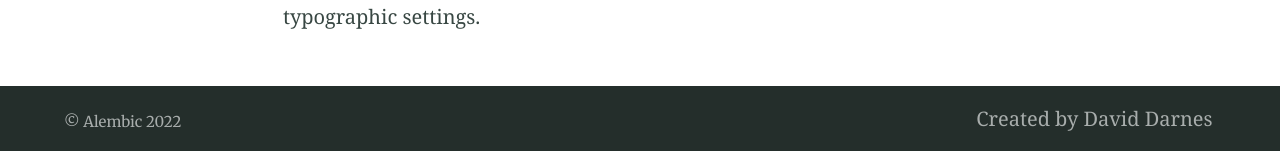
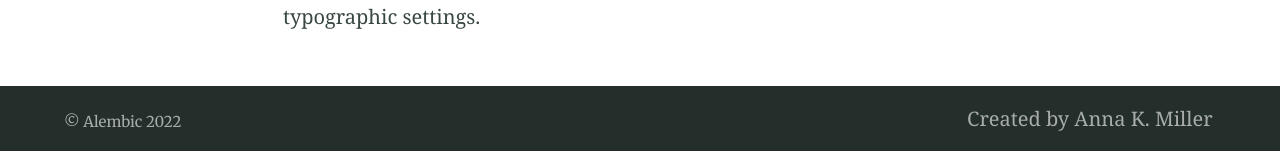
Before and after one commit to annakmil/annakmil.github.io, a Jekyll site: the page built from index.md, in a window 1280 px wide and 900 px high, scrolled down 4872 px. Shown: the part 746-897 px from the top of the window. Built offline with Jekyll 4.4.1, drawn with Linux system fonts in a browser that asks for light colours.

Commit message:
Update _config.yml

```diff
--- a/_config.yml
+++ b/_config.yml
@@ -39,15 +39,13 @@ paginate: 2 # jekyll-paginate > items per page
 paginate_path: blog/page:num # jekyll-paginate > blog page
 jekyll-mentions: https://twitter.com # jekyll-mentions > service used when @replying
 twitter:
-  username: DavidDarnes # jekyll-seo-tag > Owners twitter username
-author: DavidDarnes # jekyll-seo-tag > default author
+  username: annakmil # jekyll-seo-tag > Owners twitter username
+author: Anna K. Miller # jekyll-seo-tag > default author
 social: # jekyll-seo-tag > social overrides
-  name: David Darnes # jekyll-seo-tag > real name
+  name: Anna K. Miller # jekyll-seo-tag > real name
   links:  # jekyll-seo-tag > social aliases (sameAs)
-    - https://twitter.com/DavidDarnes
-    - https://www.facebook.com/daviddarnes
-    - https://www.linkedin.com/in/daviddarnes
-    - https://github.com/daviddarnes
+    - https://twitter.com/annakmil
+    - https://www.linkedin.com/in/anna-miller-80ba15104/
 # markdown: CommonMark # Markdown parse settings, CommonMark performs slightly better an others in build time
 # commonmark:
   # options: ["SMART", "FOOTNOTES"]
@@ -135,7 +133,7 @@ navigation_header:
   url: https://github.com/daviddarnes/alembic
 
 navigation_footer:
-- title: Created by David Darnes
+- title: Created by Anna K. Miller
   url: https://darn.es
 
 social_links: # Appears in sidebar. Set the urls then uncomment and comment out as desired
```
